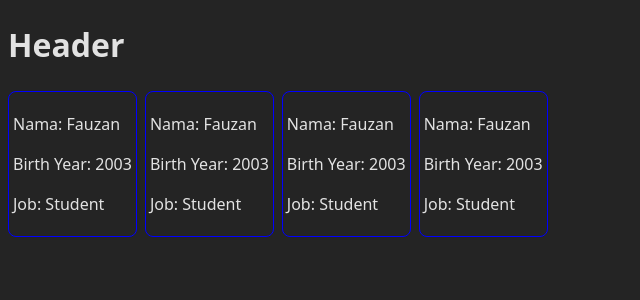
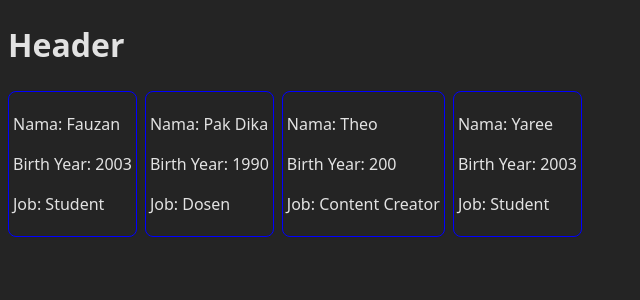
Before and after one commit to fauzanashshidiq/react-basics, a React (Vite) app: page / in a window 1280 px wide. Shown: the top 300 px of the page, without its empty margins (0-640 px from the left). Built offline with nearby package versions, Linux system fonts and the light colour scheme.

Commit message:
feat: props card

```diff
--- a/src/App.tsx
+++ b/src/App.tsx
@@ -6,10 +6,10 @@ function App() {
     <>
       <Header />
       <div style={{ gap: "8px", display: "flex", flexDirection: "row" }}>
-        <ProfileCard />
-        <ProfileCard />
-        <ProfileCard />
-        <ProfileCard />
+        <ProfileCard name="Fauzan" job="Student" year={2003} />
+        <ProfileCard name="Pak Dika" job="Dosen" year={1990} />
+        <ProfileCard name="Theo" job="Content Creator" year={200} />
+        <ProfileCard name="Yaree" job="Student" year={2003} />
       </div>
     </>
   );
--- a/src/components/ProfileCard.tsx
+++ b/src/components/ProfileCard.tsx
@@ -1,15 +1,17 @@
-function ProfileCard() {
-  const name = "Fauzan";
-  const year = 2003;
-  const job = "Student";
+type ProfileCardProps = {
+  name: string;
+  year: number;
+  job: string;
+};
 
+const ProfileCard = (props: ProfileCardProps) => {
   return (
     <div className="card">
-      <p>Nama: {name}</p>
-      <p>Birth Year: {year}</p>
-      <p>Job: {job}</p>
+      <p>Nama: {props.name}</p>
+      <p>Birth Year: {props.year}</p>
+      <p>Job: {props.job}</p>
     </div>
   );
-}
+};
 
 export default ProfileCard;
```
